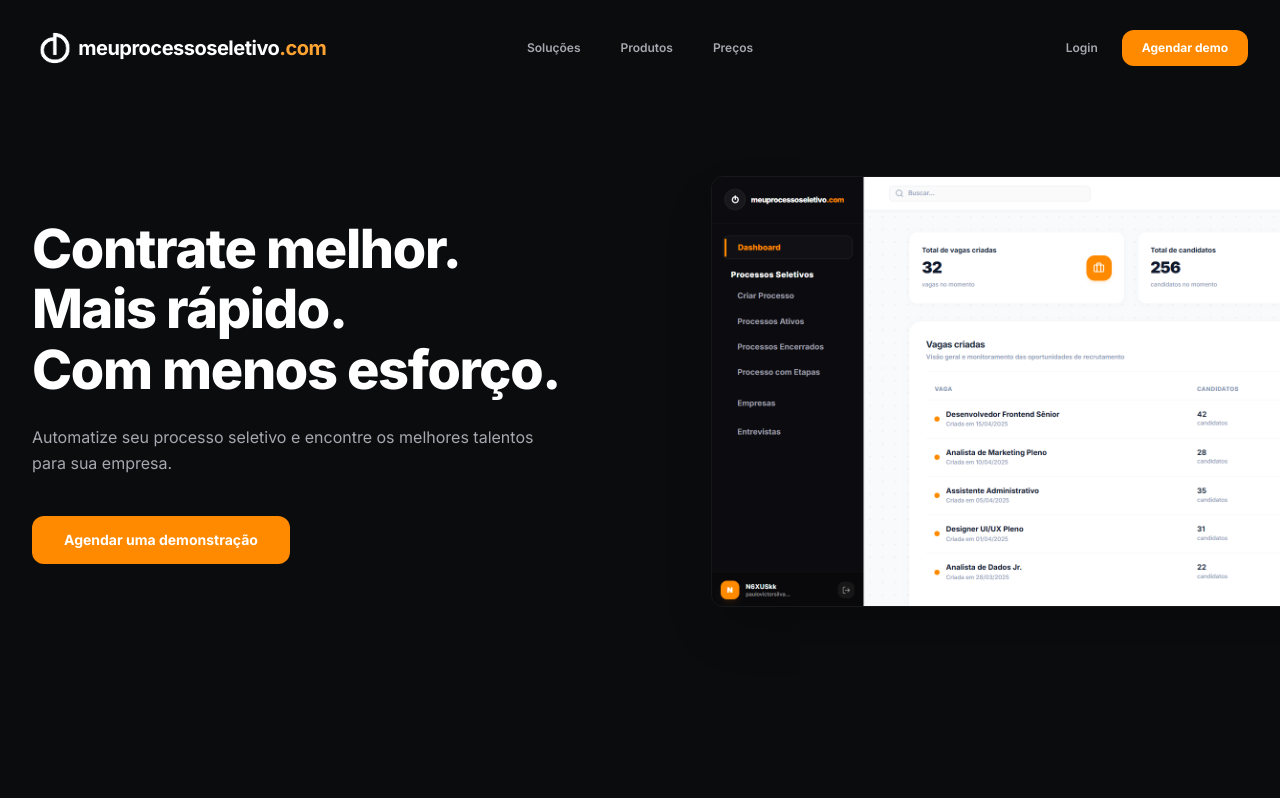
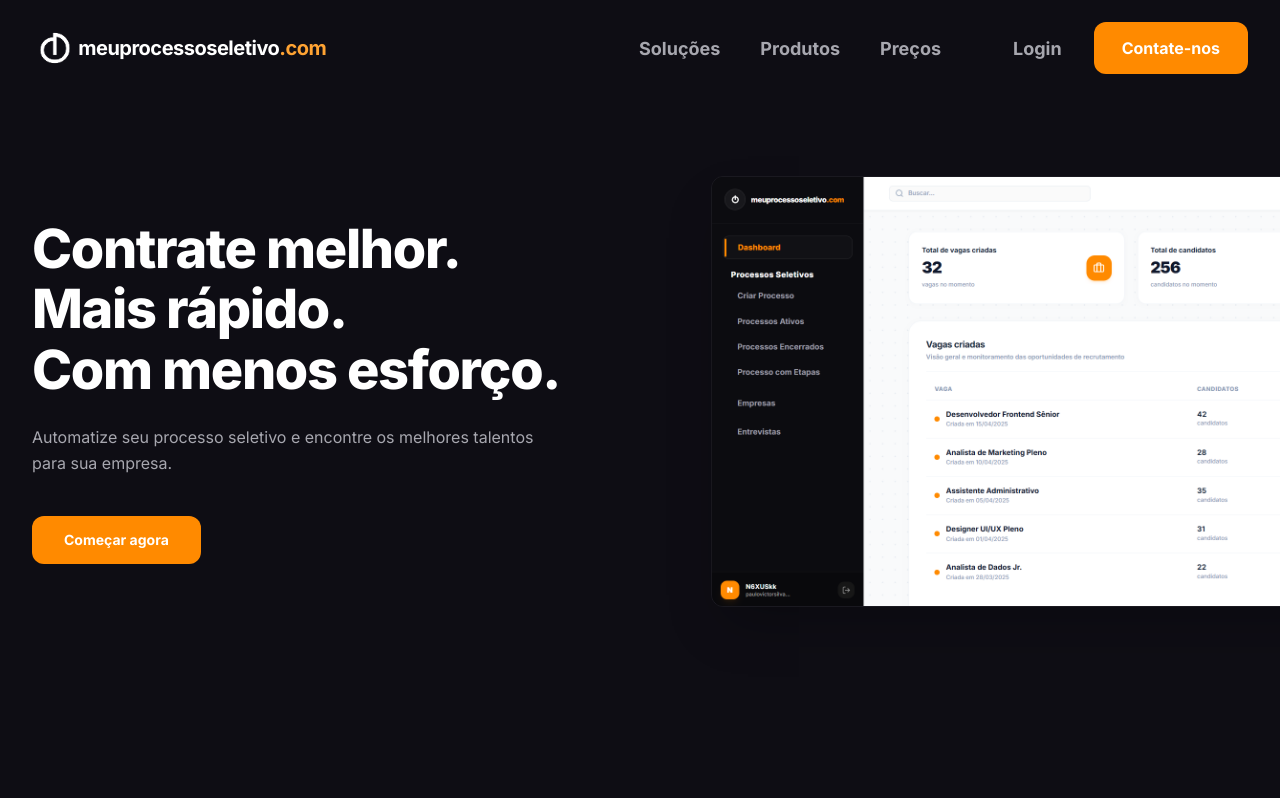
Before and after one commit to nexuskkjjk/meu-processo, a React (Vite) app: page / in a window 1280 px wide. Shown: the top 798 px of the page. Built offline with nearby package versions, Linux system fonts and the light colour scheme.

Commit message:
style: update primary background color
Refined the main theme color from #0B0C0E to #0E0D14 to improve visual depth across the application.

```diff
--- a/src/App.tsx
+++ b/src/App.tsx
@@ -93,7 +93,7 @@ export default function App() {
   };
 
   return (
-    <div className="min-h-screen bg-[#0B0C0E] text-white font-sans antialiased selection:bg-brand-orange-500/30 selection:text-white relative overflow-x-hidden">
+    <div className="min-h-screen bg-[#0E0D14] text-white font-sans antialiased selection:bg-brand-orange-500/30 selection:text-white relative overflow-x-hidden">
 
       {/* Intro Overlay Screen with the Logo */}
       <AnimatePresence>
@@ -101,7 +101,7 @@ export default function App() {
           <motion.div
             initial={{ opacity: 1 }}
             exit={{ opacity: 0, transition: { duration: 0.7, ease: 'easeOut' } }}
-            className="fixed inset-0 bg-[#0B0C0E] z-50 flex flex-col items-center justify-center p-4 select-none overflow-hidden"
+            className="fixed inset-0 bg-[#0E0D14] z-50 flex flex-col items-center justify-center p-4 select-none overflow-hidden"
           >
             {/* Logo container area - oversized & perfectly centered */}
             <div className="relative flex items-center justify-center h-48 w-[400px] sm:w-[540px] md:w-[720px] overflow-visible">
@@ -151,35 +151,34 @@ export default function App() {
       </AnimatePresence>
 
       {/* Navigation Header */}
-      <header id="main-navigation-navbar" className="sticky top-0 z-40 w-full bg-[#0B0C0E] transition-colors duration-300">
+      <header id="main-navigation-navbar" className="sticky top-0 z-40 w-full bg-[#0E0D14] transition-colors duration-300">
         <div className="max-w-[1550px] mx-auto px-4 sm:px-6 lg:px-8 h-24 flex items-center justify-between relative">
           <Logo size="md" />
 
-          {/* Centered Desktop Nav Links */}
-          <div className="hidden md:flex absolute left-1/2 top-1/2 -translate-x-1/2 -translate-y-1/2">
-            <nav className="flex items-center gap-10">
-              <a href="#solucoes" className="text-xs font-semibold text-brand-gray hover:text-white transition-colors">Soluções</a>
-              <a href="#recursos" className="text-xs font-semibold text-brand-gray hover:text-white transition-colors">Produtos</a>
-              <a href="#precos" className="text-xs font-semibold text-brand-gray hover:text-white transition-colors">Preços</a>
+          {/* Desktop Nav Links & Actions (Aligned Right) */}
+          <div className="hidden md:flex items-center gap-12">
+            <nav className="flex items-center gap-10 mr-6">
+              <a href="#solucoes" className="text-[18px] font-bold text-brand-gray hover:text-white transition-colors">Soluções</a>
+              <a href="#recursos" className="text-[18px] font-bold text-brand-gray hover:text-white transition-colors">Produtos</a>
+              <a href="#precos" className="text-[18px] font-bold text-brand-gray hover:text-white transition-colors">Preços</a>
             </nav>
-          </div>
 
-          {/* Desktop Actions */}
-          <div className="hidden md:flex items-center gap-6">
+            <div className="flex items-center gap-8">
               <button
                 type="button"
                 onClick={() => setIsLoginModalOpen(true)}
-              className="text-xs font-semibold text-brand-gray hover:text-white transition-colors cursor-pointer"
+                className="text-[18px] font-bold text-brand-gray hover:text-white transition-colors cursor-pointer"
               >
                 Login
               </button>
               <button
                 type="button"
                 onClick={() => setIsInterestModalOpen(true)}
-              className="bg-brand-gradient text-white text-xs font-bold py-2.5 px-5 rounded-xl hover:shadow-lg hover:shadow-brand-orange-500/10 active:scale-95 transition-all cursor-pointer"
+                className="bg-brand-gradient text-white text-[16px] font-bold py-3.5 px-7 rounded-xl hover:shadow-lg hover:shadow-brand-orange-500/15 active:scale-95 transition-all cursor-pointer"
               >
-              Agendar demo
+                Contate-nos
               </button>
+            </div>
           </div>
 
           {/* Mobile hamburger menu toggle */}
@@ -200,25 +199,25 @@ export default function App() {
             initial={{ opacity: 0, y: -10 }}
             animate={{ opacity: 1, y: 0 }}
             exit={{ opacity: 0, y: -10 }}
-            className="md:hidden fixed inset-x-0 top-24 bg-[#0B0C0E]/95 backdrop-blur-lg border-b border-white/5 z-30 py-6 px-4 space-y-4 flex flex-col items-center text-center shadow-2xl overflow-y-auto max-h-[80vh]"
+            className="md:hidden fixed inset-x-0 top-24 bg-[#0E0D14]/95 backdrop-blur-lg border-b border-white/5 z-30 py-6 px-4 space-y-4 flex flex-col items-center text-center shadow-2xl overflow-y-auto max-h-[80vh]"
           >
-            <a href="#solucoes" onClick={() => setMobileMenuOpen(false)} className="text-sm font-semibold text-brand-gray hover:text-white transition-colors block py-1.5 w-full">Soluções</a>
-            <a href="#recursos" onClick={() => setMobileMenuOpen(false)} className="text-sm font-semibold text-brand-gray hover:text-white transition-colors block py-1.5 w-full">Produtos</a>
-            <a href="#precos" onClick={() => setMobileMenuOpen(false)} className="text-sm font-semibold text-brand-gray hover:text-white transition-colors block py-1.5 w-full">Preços</a>
+            <a href="#solucoes" onClick={() => setMobileMenuOpen(false)} className="text-[18px] font-bold text-brand-gray hover:text-white transition-colors block py-2 w-full">Soluções</a>
+            <a href="#recursos" onClick={() => setMobileMenuOpen(false)} className="text-[18px] font-bold text-brand-gray hover:text-white transition-colors block py-2 w-full">Produtos</a>
+            <a href="#precos" onClick={() => setMobileMenuOpen(false)} className="text-[18px] font-bold text-brand-gray hover:text-white transition-colors block py-2 w-full">Preços</a>
             <div className="w-full h-[1px] bg-white/5 my-2" />
             <button
               type="button"
               onClick={() => { setIsLoginModalOpen(true); setMobileMenuOpen(false); }}
-              className="text-sm font-semibold text-brand-gray hover:text-white block py-1.5 w-full text-center cursor-pointer"
+              className="text-[18px] font-bold text-brand-gray hover:text-white block py-2 w-full text-center cursor-pointer"
             >
               Login
             </button>
             <button
               type="button"
               onClick={() => { setIsInterestModalOpen(true); setMobileMenuOpen(false); }}
-              className="w-full bg-brand-gradient text-white text-xs font-bold py-2.5 rounded-full hover:opacity-95 transition-all text-center cursor-pointer"
+              className="w-full bg-brand-gradient text-white text-[16px] font-bold py-3 rounded-full hover:opacity-95 transition-all text-center cursor-pointer"
             >
-              Agendar demo
+              Contate-nos
             </button>
           </motion.div>
         )}
@@ -250,7 +249,7 @@ export default function App() {
                 onClick={() => setIsInterestModalOpen(true)}
                 className="bg-brand-gradient text-white text-sm font-bold py-3.5 px-8 rounded-xl hover:shadow-xl hover:shadow-brand-orange-500/15 active:scale-98 transition-all flex items-center justify-center cursor-pointer text-center"
               >
-                Agendar uma demonstração
+                Começar agora
               </button>
             </div>
           </div>
@@ -699,7 +698,7 @@ export default function App() {
                       placeholder="exemplo@empresa.com"
                       value={interestEmail}
                       onChange={(e) => setInterestEmail(e.target.value)}
-                      className="w-full bg-[#0B0C0E] border border-white/10 focus:border-brand-orange-500/40 text-xs text-white rounded-xl py-2 px-3 focus:outline-none"
+                      className="w-full bg-[#0E0D14] border border-white/10 focus:border-brand-orange-500/40 text-xs text-white rounded-xl py-2 px-3 focus:outline-none"
                     />
                   </div>
 
@@ -769,7 +768,7 @@ export default function App() {
                       placeholder="exemplo@empresa.com"
                       value={loginEmail}
                       onChange={(e) => setLoginEmail(e.target.value)}
-                      className="w-full bg-[#0B0C0E] border border-white/10 focus:border-brand-orange-500/40 text-xs text-white rounded-xl py-2 px-3 focus:outline-none"
+                      className="w-full bg-[#0E0D14] border border-white/10 focus:border-brand-orange-500/40 text-xs text-white rounded-xl py-2 px-3 focus:outline-none"
                     />
                   </div>
 
@@ -781,7 +780,7 @@ export default function App() {
                       placeholder="••••••••"
                       value={loginPassword}
                       onChange={(e) => setLoginPassword(e.target.value)}
-                      className="w-full bg-[#0B0C0E] border border-white/10 focus:border-brand-orange-500/40 text-xs text-white rounded-xl py-2 px-3 focus:outline-none"
+                      className="w-full bg-[#0E0D14] border border-white/10 focus:border-brand-orange-500/40 text-xs text-white rounded-xl py-2 px-3 focus:outline-none"
                     />
                   </div>
 
--- a/src/components/InteractiveDashboard.tsx
+++ b/src/components/InteractiveDashboard.tsx
@@ -335,7 +335,7 @@ export default function InteractiveDashboard() {
             initial={{ opacity: 0, y: -20, scale: 0.95 }}
             animate={{ opacity: 1, y: 0, scale: 1 }}
             exit={{ opacity: 0, y: -10, scale: 0.95 }}
-            className="absolute top-4 left-1/2 -translate-x-1/2 z-50 bg-[#0B0C0E] border border-brand-orange-500/30 text-white px-5 py-3 rounded-xl shadow-xl flex items-center gap-3"
+            className="absolute top-4 left-1/2 -translate-x-1/2 z-50 bg-[#0E0D14] border border-brand-orange-500/30 text-white px-5 py-3 rounded-xl shadow-xl flex items-center gap-3"
           >
             <div className="w-2.5 h-2.5 rounded-full bg-brand-orange-500 animate-ping" />
             <span className="text-xs font-semibold">{showToast}</span>
--- a/src/index.css
+++ b/src/index.css
@@ -2,7 +2,7 @@
 @import "tailwindcss";
 
 @theme {
-  --color-brand-dark: #0B0C0E;
+  --color-brand-dark: #0E0D14;
   --color-brand-card: #1A1A1F;
   --color-brand-gray: #A7A7AF;
 
@@ -33,7 +33,7 @@
   height: 8px;
 }
 ::-webkit-scrollbar-track {
-  background: #0B0C0E;
+  background: #0E0D14;
 }
 ::-webkit-scrollbar-thumb {
   background: #2A2A33;
```
Lines whose indentation alone changed are shown as unchanged.
